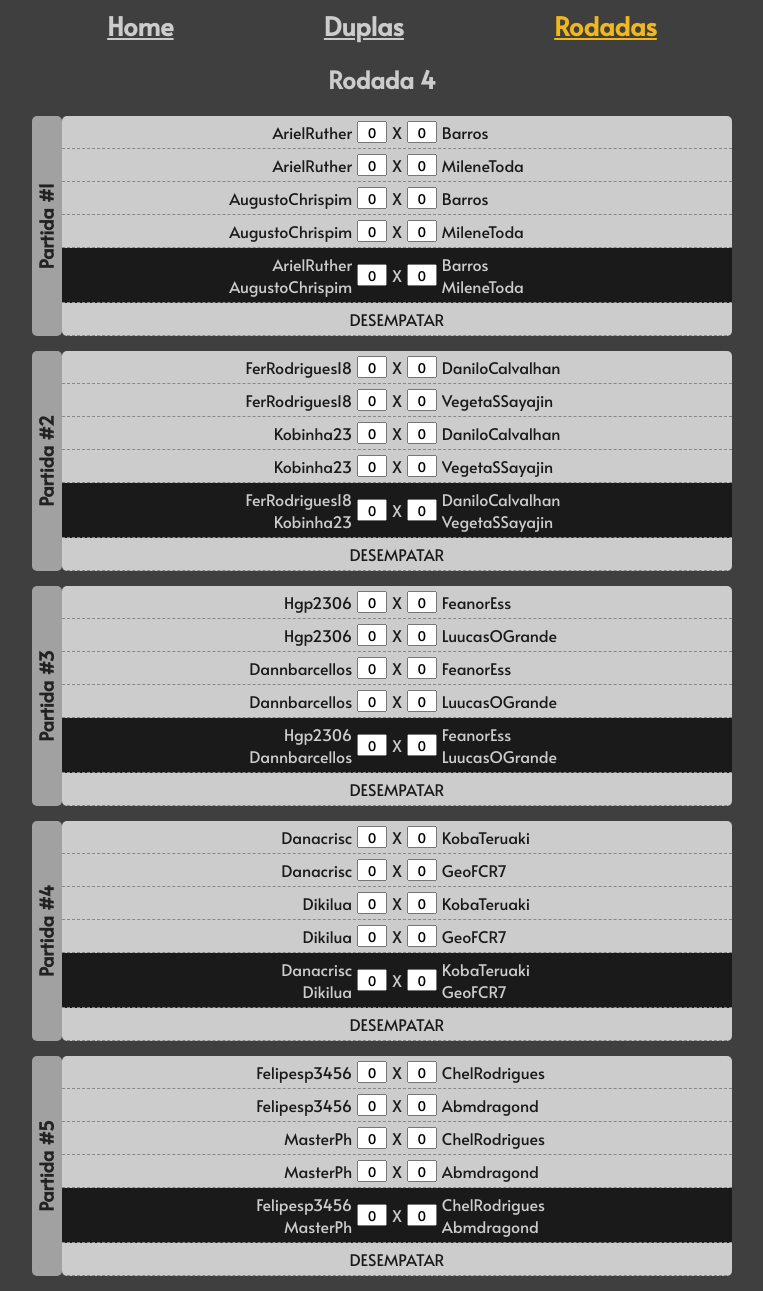
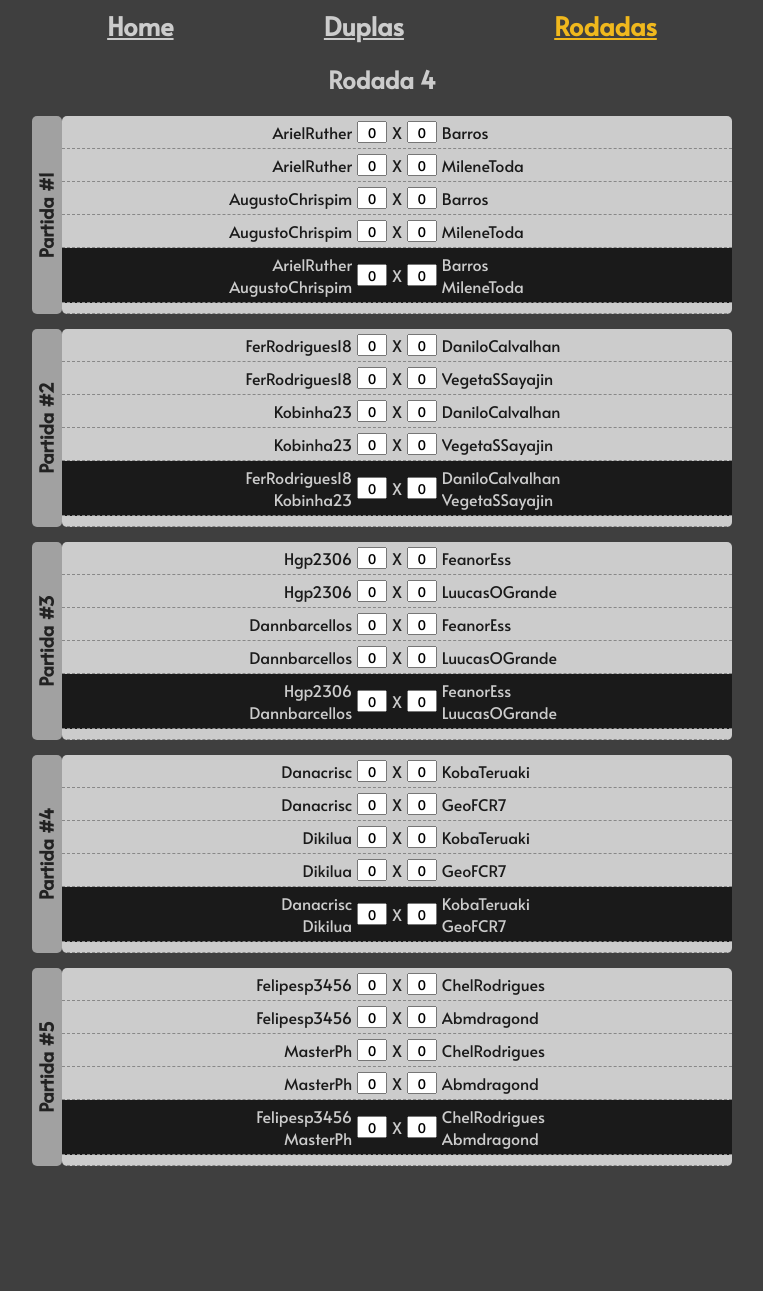
Before and after one commit to milenetoda/liga_vespiqueens, a website: page rodada_4.html in a window 1280 px wide. Shown: the whole page, without its empty margins (258-1021 px from the left). After the commit the page ends 1181 px from the top, so only its background shows below. Drawn offline with Linux system fonts and the light colour scheme.

Commit message:
atualizado desempatar

```diff
--- a/rodada_4.html
+++ b/rodada_4.html
@@ -108,7 +108,6 @@
 
 </li>
 <li class="vencedor_partida" >
-DESEMPATAR
 </li>
 
         </ol>
@@ -203,7 +202,6 @@ DESEMPATAR
 
 </li>
 <li class="vencedor_partida" >
-DESEMPATAR
 </li>
 
         </ol>
@@ -298,7 +296,6 @@ DESEMPATAR
 
 </li>
 <li class="vencedor_partida" >
-DESEMPATAR
 </li>
 
         </ol>
@@ -393,7 +390,6 @@ DESEMPATAR
 
 </li>
 <li class="vencedor_partida" >
-DESEMPATAR
 </li>
 
         </ol>
@@ -488,7 +484,6 @@ DESEMPATAR
 
 </li>
 <li class="vencedor_partida" >
-DESEMPATAR
 </li>
 
         </ol>
```
Also changed, not shown: lista.js (+7 -4 lines), rodada_2.html (+0 -1 lines), rodada_3.html (+0 -2 lines), rodada_5.html (+0 -5 lines).
